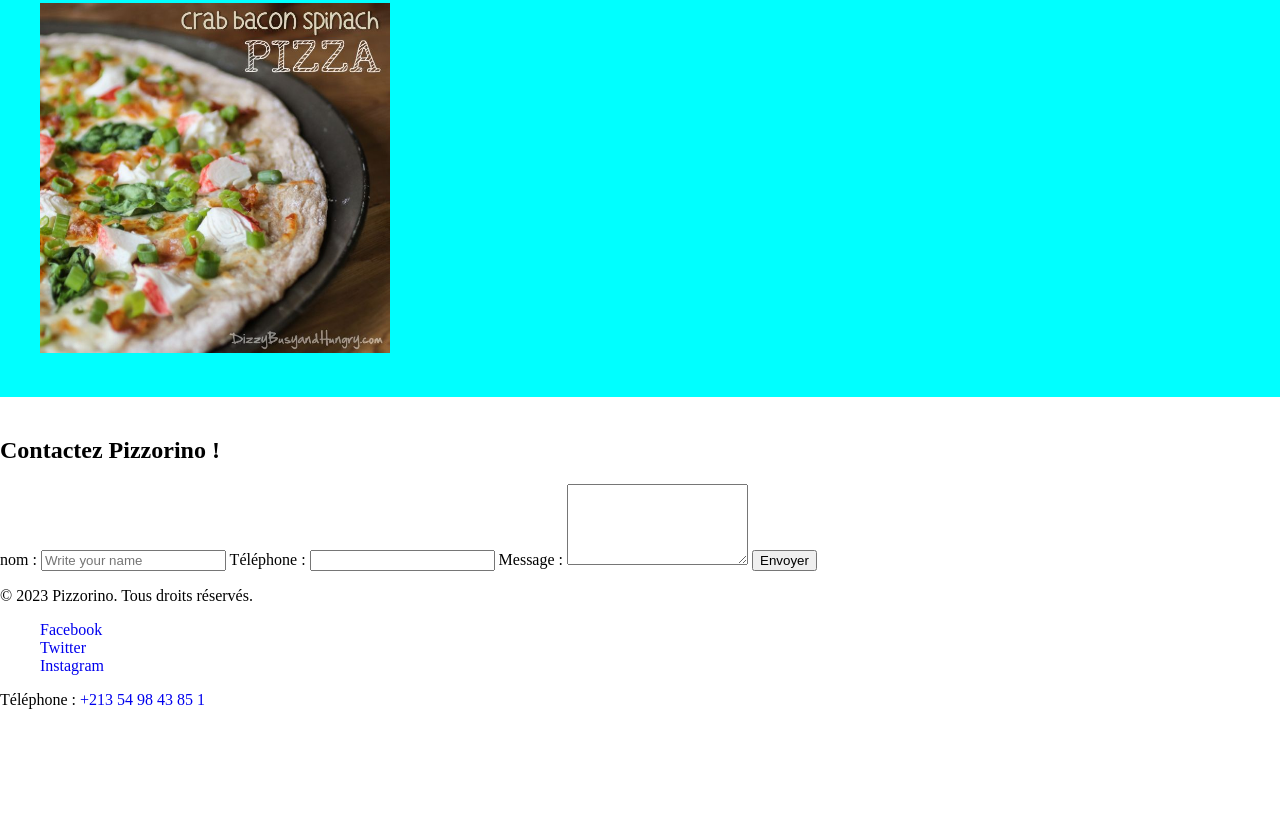
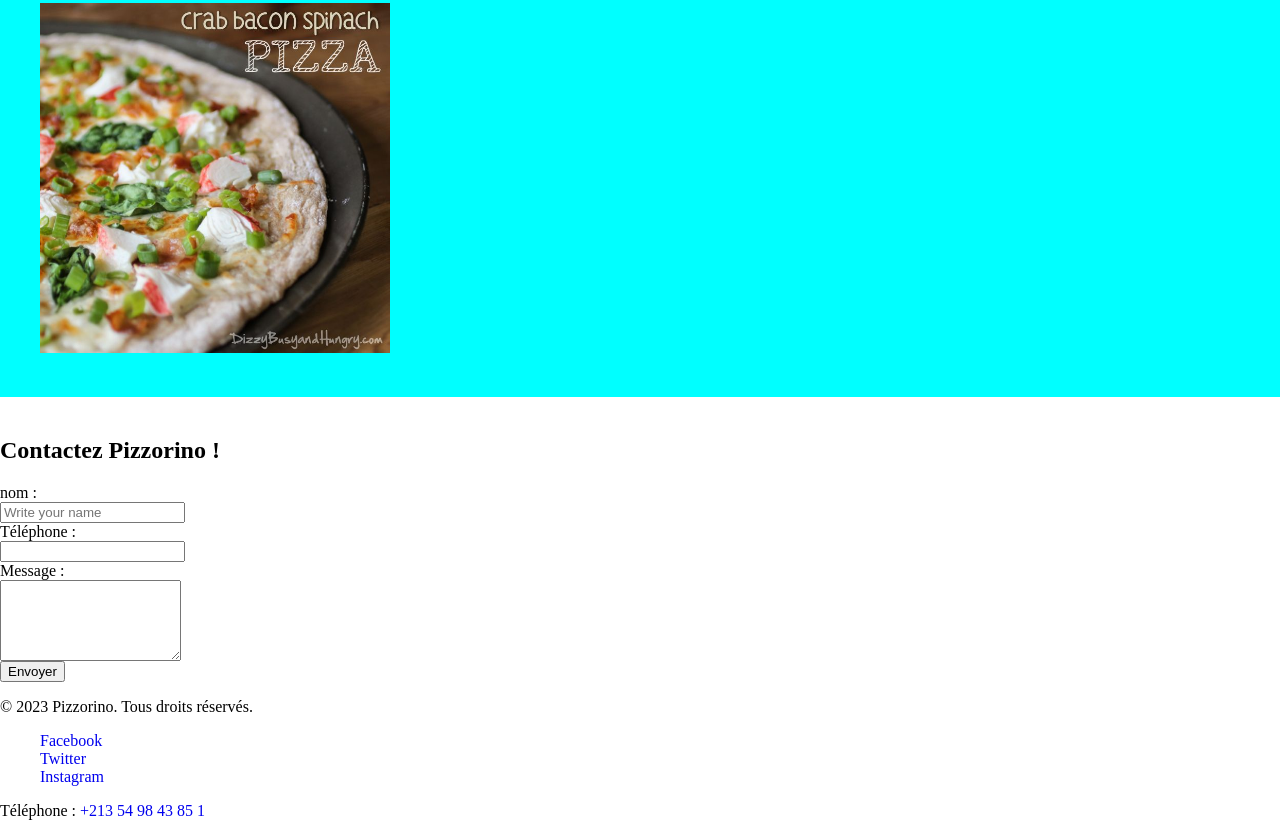
Before and after one commit to MBJ-97/pizzarino, a website: page index.html in a window 1280 px wide. Shown: the part 4784-5620 px from the top of the page. Before the commit the page ends 5509 px from the top, so only its background shows below. Drawn offline with Linux system fonts and the light colour scheme.

Commit message:
added CSS rules

```diff
--- a/style.css
+++ b/style.css
@@ -59,3 +59,12 @@ button:active {
   padding: 20px;
   border: 10px solid black;
 }
+
+/* form section styles */
+input {
+  display: block;
+}
+
+textarea {
+  display: block;
+}
```
